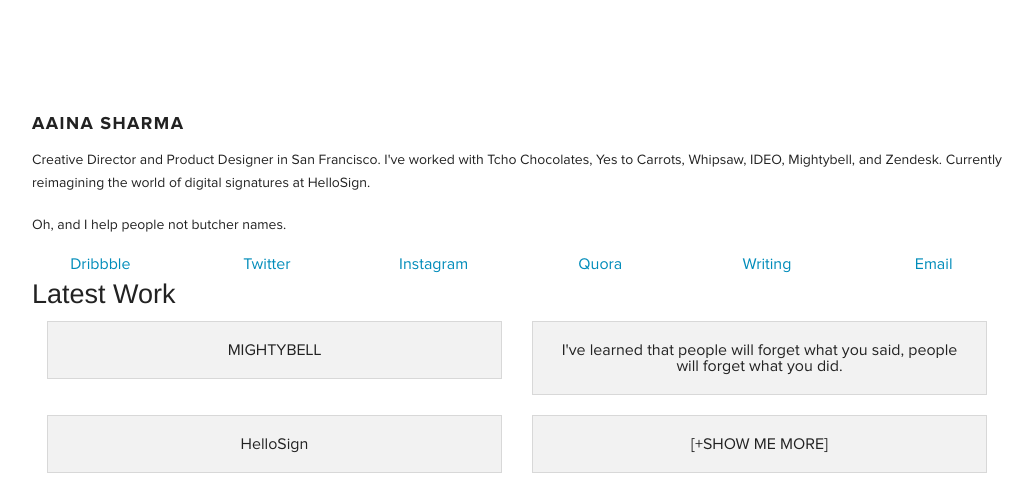
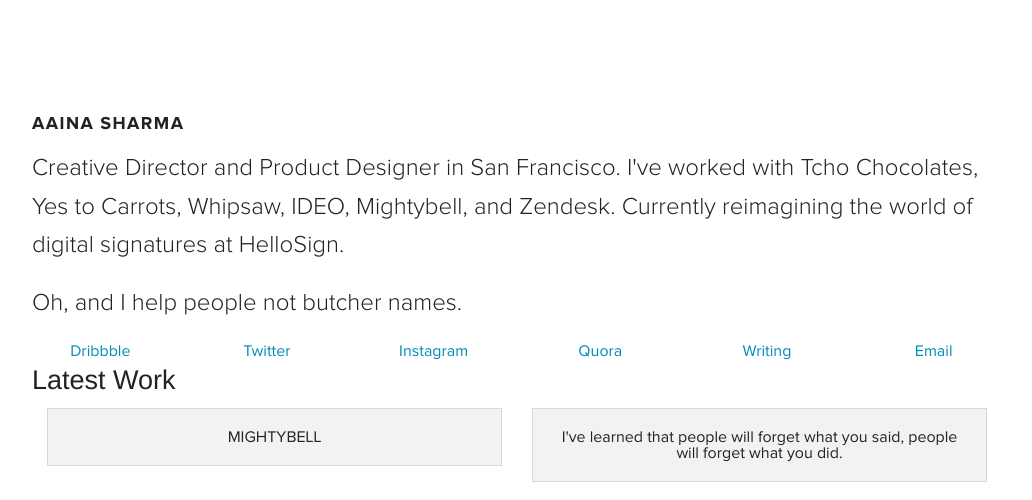
Before and after one commit to aaina/aaina, a PHP site: page / in a window 1280 px wide. Shown: the top 500 px of the page, without its empty margins (123-1155 px from the left). Run offline with PHP 8.4, Linux system fonts and the light colour scheme.

Commit message:
Add proxima nova light

```diff
--- a/css/style.css
+++ b/css/style.css
@@ -1,10 +1,14 @@
+@font-face {
+    font-family: "Proxima Nova Reg";
+    src: url(/proxima-nova-reg.otf) format("opentype");
+}
+@font-face {
+    font-family: "Proxima Nova Light";
+    src: url(/proxima-nova-light.otf) format("opentype");
+}
 @font-face {
     font-family: "Proxima Nova Bold";
     src: url(/proxima-nova-bold.otf) format("opentype");
-}
-@font-face {
-    font-family: "Proxima Nova Reg";
-    src: url(/proxima-nova-reg.otf) format("opentype");
 }
 body {
     background: white;
@@ -21,5 +25,6 @@ div.main-container h1 {
     text-transform: uppercase;
 }
 div.main-container p {
-    font-size: 14px;
+    font-family: "Proxima Nova Light", Helvetica, sans-serif;
+    font-size: 24px;
 }
```
Also changed, not shown: proxima-nova-light.otf (added).
